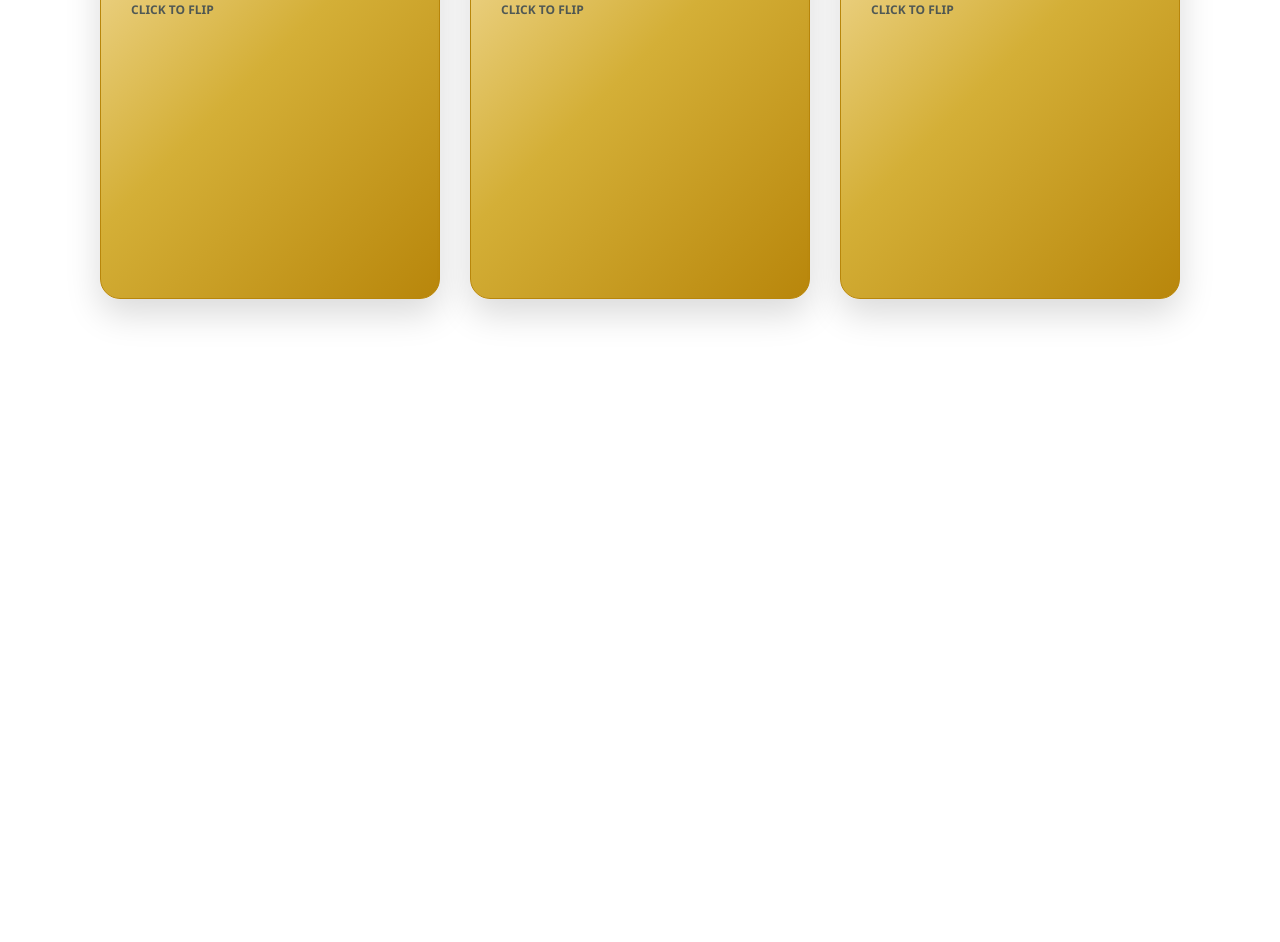
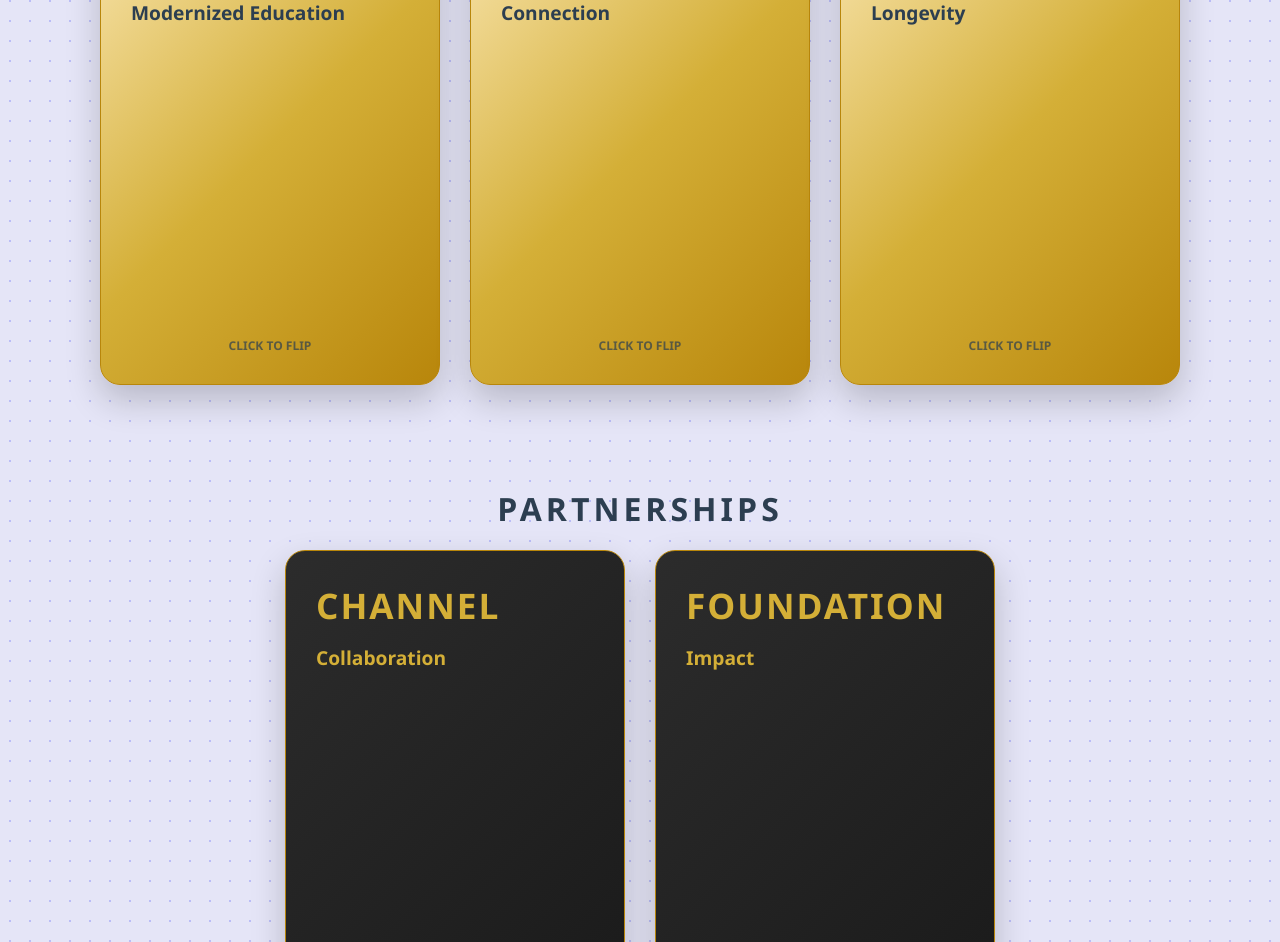
Before and after one commit to BestLifeVentures/BLV-Solution-Card-Exercise, a plain HTML site: page index.html in a window 1280 px wide. Shown: the part 229-1171 px from the top of the page. Before the commit the page ends 800 px from the top, so only its background shows below. Drawn offline with Linux system fonts and the light colour scheme.

Commit message:
Update index.html

```diff
--- a/index.html
+++ b/index.html
@@ -1,21 +1,50 @@
+<!DOCTYPE html>
+<html lang="en">
+<head>
+    <meta charset="UTF-8">
+    <meta name="viewport" content="width=device-width, initial-scale=1.0">
+    <title>BLV & Partnership Cards</title>
     <style>
         :root {
-    /* Premium Gold Gradient Colors */
+            /* Gold Gradient Colors */
             --gold-light: #f9e5af;
             --gold-mid: #d4af37;
             --gold-dark: #b8860b;
-    --text-dark: #2c3e50; /* Dark Slate Grey for maximum readability */
-    --white-soft: rgba(255, 255, 255, 0.4);
+            --text-dark: #2c3e50;
+            --black-bg: #1a1a1a;
+            --white-soft: rgba(255, 255, 255, 0.2);
+            --gold-soft: rgba(212, 175, 55, 0.1);
+        }
+
+        body {
+            /* Grey background with lined dots pattern */
+            background-color: #e5e5f7;
+            background-image: radial-gradient(#444cf744 1px, #e5e5f7 1px);
+            background-size: 20px 20px;
+            margin: 0;
+            padding: 50px 0;
+            font-family: 'Segoe UI', Roboto, Helvetica, Arial, sans-serif;
+            display: flex;
+            flex-direction: column;
+            align-items: center;
+        }
+
+        .section-title {
+            color: var(--text-dark);
+            text-transform: uppercase;
+            letter-spacing: 4px;
+            margin-bottom: 20px;
+            font-weight: 800;
         }
 
         .card-container {
             display: flex;
             gap: 30px;
             perspective: 1200px;
-    font-family: 'Segoe UI', Roboto, Helvetica, Arial, sans-serif;
             justify-content: center;
             flex-wrap: wrap;
-    padding: 40px 20px;
+            max-width: 1200px;
+            margin-bottom: 80px;
         }
 
         .quiz-card {
@@ -40,12 +69,8 @@
             flex-direction: column;
             padding: 30px;
             border-radius: 20px;
-    box-shadow: 0 15px 35px rgba(0,0,0,0.15);
+            box-shadow: 0 15px 35px rgba(0,0,0,0.2);
             box-sizing: border-box;
-    border: 1px solid var(--gold-dark);
-    /* Gold Gradient Background */
-    background: linear-gradient(135deg, var(--gold-light) 0%, var(--gold-mid) 50%, var(--gold-dark) 100%);
-    color: var(--text-dark);
         }
 
         .back {
@@ -53,97 +78,83 @@
             overflow-y: auto;
         }
 
-  /* Typography */
-  .front h2 {
-    font-size: 2.5rem;
-    margin: 0;
-    text-transform: uppercase;
-    letter-spacing: 3px;
-    border-bottom: 2px solid var(--text-dark);
-  }
-  .front p { font-size: 1.3rem; font-weight: 600; margin-top: 15px; }
-
-  .back h3 {
-    font-size: 1.5rem;
-    margin-top: 0;
-    text-transform: uppercase;
-    border-bottom: 1px solid rgba(0,0,0,0.1);
-    padding-bottom: 10px;
+        /* --- BLV GOLD CARDS STYLE --- */
+        .gold-style .front, .gold-style .back {
+            background: linear-gradient(135deg, var(--gold-light) 0%, var(--gold-mid) 50%, var(--gold-dark) 100%);
+            color: var(--text-dark);
+            border: 1px solid var(--gold-dark);
         }
 
-  .reason-text, .solution-content {
-    font-size: 1.05rem; /* Matched font size */
+        /* --- PARTNER BLACK CARDS STYLE --- */
+        .black-style .front, .black-style .back {
+            background: linear-gradient(135deg, #2c2c2c 0%, var(--black-bg) 100%);
+            color: var(--gold-mid);
+            border: 1px solid var(--gold-dark);
+        }
+
+        /* Typography */
+        h2 { font-size: 2.2rem; margin: 0; text-transform: uppercase; letter-spacing: 2px; }
+        .front p { font-size: 1.2rem; font-weight: 600; margin-top: 15px; }
+        h3 { font-size: 1.5rem; margin-top: 0; text-transform: uppercase; border-bottom: 1px solid rgba(0,0,0,0.1); padding-bottom: 10px; }
+
+        .content-text, .dropdown-content {
+            font-size: 1.05rem;
             line-height: 1.6;
             font-weight: 500;
         }
 
-  .reason-text { margin-bottom: 25px; }
+        .content-text { margin-bottom: 25px; }
 
         /* Dropdown Styles */
-  .solution-dropdown {
+        .dropdown {
             margin-top: auto;
-    background: var(--white-soft);
-    border: 1px solid var(--text-dark);
+            border: 1px solid currentColor;
             border-radius: 12px;
             transition: all 0.3s ease;
         }
 
-  .solution-trigger {
+        .dropdown-trigger {
             padding: 15px;
             display: flex;
             justify-content: space-between;
             align-items: center;
             font-weight: 800;
             text-transform: uppercase;
-    letter-spacing: 1px;
             cursor: pointer;
         }
 
-  .solution-content {
+        .dropdown-content {
             display: none;
             padding: 20px;
             border-top: 1px solid rgba(0,0,0,0.1);
-    background: rgba(255, 255, 255, 0.2);
+            background: var(--white-soft);
         }
 
-  .solution-dropdown.open {
-    margin-bottom: 10px;
-  }
+        .black-style .dropdown-content { background: var(--gold-soft); }
 
-  .solution-dropdown.open .solution-content {
-    display: block;
-  }
+        .dropdown.open .dropdown-content { display: block; }
+        .arrow { transition: transform 0.3s; }
+        .dropdown.open .arrow { transform: rotate(180deg); }
 
-  .arrow { transition: transform 0.3s; font-size: 1.2rem; }
-  .solution-dropdown.open .arrow { transform: rotate(180deg); }
+        .tap-hint { font-size: 0.75rem; margin-top: auto; font-weight: 700; opacity: 0.7; text-align: center;}
+    </style>
+</head>
+<body>
 
-  .tap-hint {
-    font-size: 0.75rem;
-    margin-top: 30px;
-    font-weight: 700;
-    text-transform: uppercase;
-    opacity: 0.8;
-  }
-</style>
-
-<div class="card-container">
+    <h1 class="section-title">Core Pillars</h1>
+    <div class="card-container gold-style">
         <div class="quiz-card" onclick="handleFlip(this, event)">
             <div class="front">
                 <h2>BLV</h2>
                 <p>Modernized Education</p>
-      <span class="tap-hint">Click to flip</span>
+                <div class="tap-hint">CLICK TO FLIP</div>
             </div>
             <div class="back">
                 <h3>Reason</h3>
-      <div class="reason-text">Technology is changing the world, people have access to any information they want, leading them to pay attention to their interests that may or may not be taught in schools. We are seeing a rise in online education and information overload. BLV is utilizing technology to make sure that mass information can be applied through practical online learning experiences.</div>
-
-      <div class="solution-dropdown" onclick="toggleSolution(this, event)">
-        <div class="solution-trigger">
-          Solution <span class="arrow">▼</span>
-        </div>
-        <div class="solution-content">
-          Interactive learning software
-        </div>
+                <div class="content-text">Technology is changing the world, people have access to any information they want, leading them to pay attention to their interests that may or may not be taught in schools. BLV utilizes technology to ensure mass information is applied through practical learning.</div>
+                <div class="dropdown" onclick="toggleDropdown(this, event)">
+                    <div class="dropdown-trigger">Solution <span class="arrow">▼</span></div>
+                    <div class="dropdown-content">Interactive learning software</div>
                 </div>
             </div>
         </div>
@@ -152,19 +163,14 @@
             <div class="front">
                 <h2>BLV</h2>
                 <p>Connection</p>
-      <span class="tap-hint">Click to flip</span>
+                <div class="tap-hint">CLICK TO FLIP</div>
             </div>
             <div class="back">
                 <h3>Reason</h3>
-      <div class="reason-text">People have become "efficient"—we work remote, we order food to the house, we are educated enough to know when relationships are not in alignment. This is leading to extreme uptake in loneliness & health issues. BLV is creating niche online events that are "efficient" focused on productivity but more importantly, interactions between the attendees sparking potential relationships.</div>
-
-      <div class="solution-dropdown" onclick="toggleSolution(this, event)">
-        <div class="solution-trigger">
-          Solution <span class="arrow">▼</span>
-        </div>
-        <div class="solution-content">
-          BLV Bubble events and community coordination
-        </div>
+                <div class="content-text">Efficiency is leading to an extreme uptake in loneliness. BLV is creating niche online events focused on productivity and interaction between attendees to spark relationships aligned on shared interests.</div>
+                <div class="dropdown" onclick="toggleDropdown(this, event)">
+                    <div class="dropdown-trigger">Solution <span class="arrow">▼</span></div>
+                    <div class="dropdown-content">BLV Bubble events and community coordination</div>
                 </div>
             </div>
         </div>
@@ -173,34 +179,43 @@
             <div class="front">
                 <h2>BLV</h2>
                 <p>Longevity</p>
-      <span class="tap-hint">Click to flip</span>
+                <div class="tap-hint">CLICK TO FLIP</div>
             </div>
             <div class="back">
                 <h3>Reason</h3>
-      <div class="reason-text">Wellness for the people, in a way that is sustainable for future generations. There is a major imbalance of resources, but the biggest struggle seems to be around lack of productivity and cost of output. Cortisol, Anxiety, and Work demands are at all-time highs, but the ROI is low. BLV aims to help people win their mindset and find alignment.</div>
-
-      <div class="solution-dropdown" onclick="toggleSolution(this, event)">
-        <div class="solution-trigger">
-          Solution <span class="arrow">▼</span>
-        </div>
-        <div class="solution-content">
-          Informational Content & Business Consulting / Fundraising
-        </div>
+                <div class="content-text">Wellness must be sustainable. Modern work demands are at all-time highs with low ROI. BLV aims to help people win their mindset and find alignment to lower the cost of health input and improve output results.</div>
+                <div class="dropdown" onclick="toggleDropdown(this, event)">
+                    <div class="dropdown-trigger">Solution <span class="arrow">▼</span></div>
+                    <div class="dropdown-content">Informational Content & Business Consulting / Fundraising</div>
                 </div>
             </div>
         </div>
     </div>
 
-<script>
-  function handleFlip(card, event) {
-    // Only flip if the click wasn't inside the solution dropdown
-    if (!event.target.closest('.solution-dropdown')) {
-      card.classList.toggle('flipped');
-    }
-  }
+    <h1 class="section-title">Partnerships</h1>
+    <div class="card-container black-style">
+        <div class="quiz-card" onclick="handleFlip(this, event)">
+            <div class="front">
+                <h2>Channel</h2>
+                <p>Collaboration</p>
+                <div class="tap-hint">CLICK TO FLIP</div>
+            </div>
+            <div class="back">
+                <h3>Need</h3>
+                <div class="content-text">Eyeballs</div>
+                <div class="dropdown" onclick="toggleDropdown(this, event)">
+                    <div class="dropdown-trigger">Give <span class="arrow">▼</span></div>
+                    <div class="dropdown-content">Interactive software to sell to their audience, Sponsorships</div>
+                </div>
+            </div>
+        </div>
 
-  function toggleSolution(dropdown, event) {
-    event.stopPropagation(); // Prevents the card from flipping shut
-    dropdown.classList.toggle('open');
-  }
-</script>
+        <div class="quiz-card" onclick="handleFlip(this, event)">
+            <div class="front">
+                <h2>Foundation</h2>
+                <p>Impact</p>
+                <div class="tap-hint">CLICK TO FLIP</div>
+            </div>
+            <div class="back">
+                <h3>Need</h3>
+                <div class="content-text">
```
Lines whose indentation alone changed are shown as unchanged.
